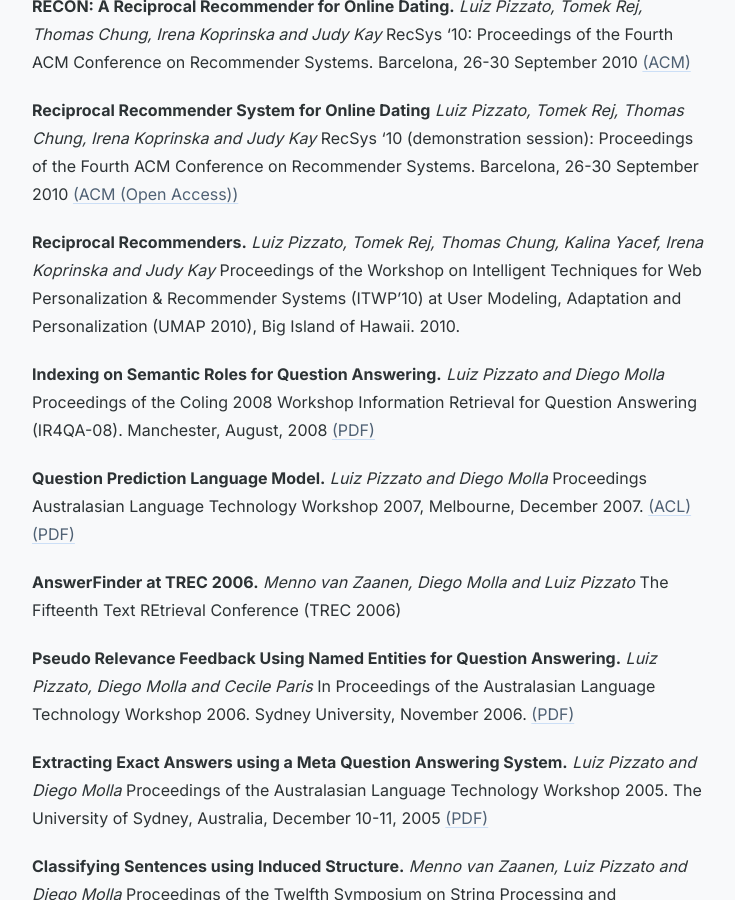
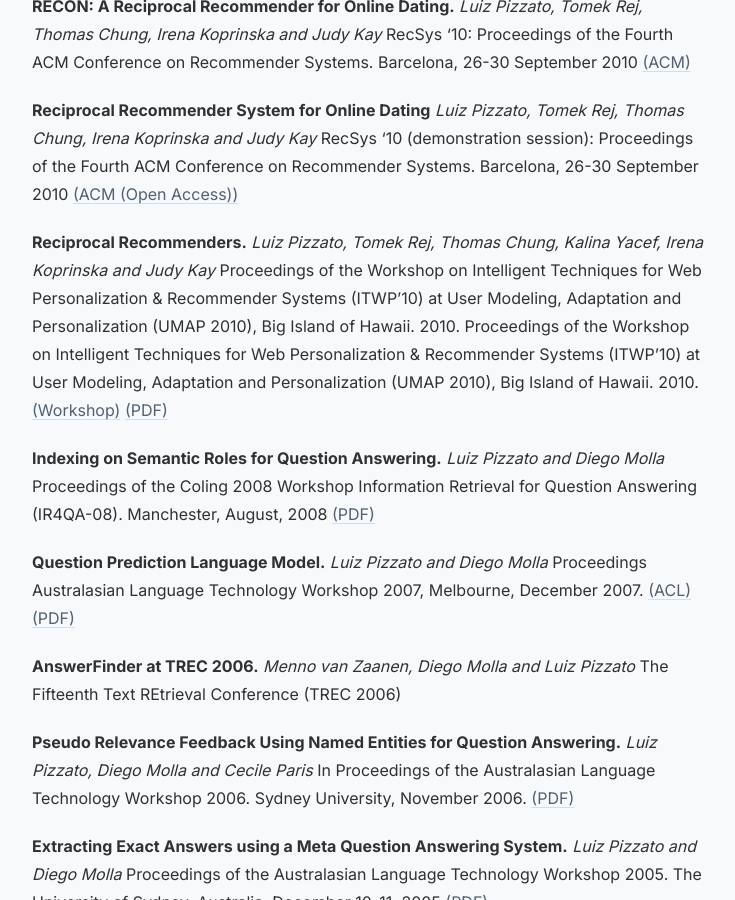
Before and after one commit to pizzato/pizzato.github.io, a Jekyll site: the page built from publications/index.markdown, in a window 1280 px wide and 900 px high, scrolled down 5472 px. Shown: the whole window, without its empty margins (272-1007 px from the left). Built offline with Jekyll 4.4.1, drawn with Linux system fonts in a browser that asks for light colours.

Commit message:
fix: add Wayback Machine workshop link and local PDF for ITWP 2010 paper
Co-Authored-By: Claude Sonnet 4.5 <noreply@anthropic.com>

```diff
--- a/publications/index.markdown
+++ b/publications/index.markdown
@@ -261,8 +261,8 @@ RecSys '10 (demonstration session): Proceedings of the Fourth ACM Conference on
 **Reciprocal Recommenders.**
 _Luiz Pizzato, Tomek Rej, Thomas Chung, Kalina Yacef, Irena Koprinska and Judy Kay_
 Proceedings of the Workshop on Intelligent Techniques for Web Personalization & Recommender Systems (ITWP'10) at User Modeling, Adaptation and Personalization (UMAP 2010), Big Island of Hawaii. 2010.
-
-
+Proceedings of the Workshop on Intelligent Techniques for Web Personalization & Recommender Systems (ITWP'10) at User Modeling, Adaptation and Personalization (UMAP 2010), Big Island of Hawaii. 2010.
+[(Workshop)](https://web.archive.org/web/20120328082339/http://ls13-www.cs.uni-dortmund.de/homepage/ITWP2010/index.shtml) [(PDF)]({{ site.url }}/assets/pdf/papers/UMAP2010-ITWP-Pizzato-ReciprocalRecommender.pdf)
 
 
 
```
Also changed, not shown: 1 other file.
